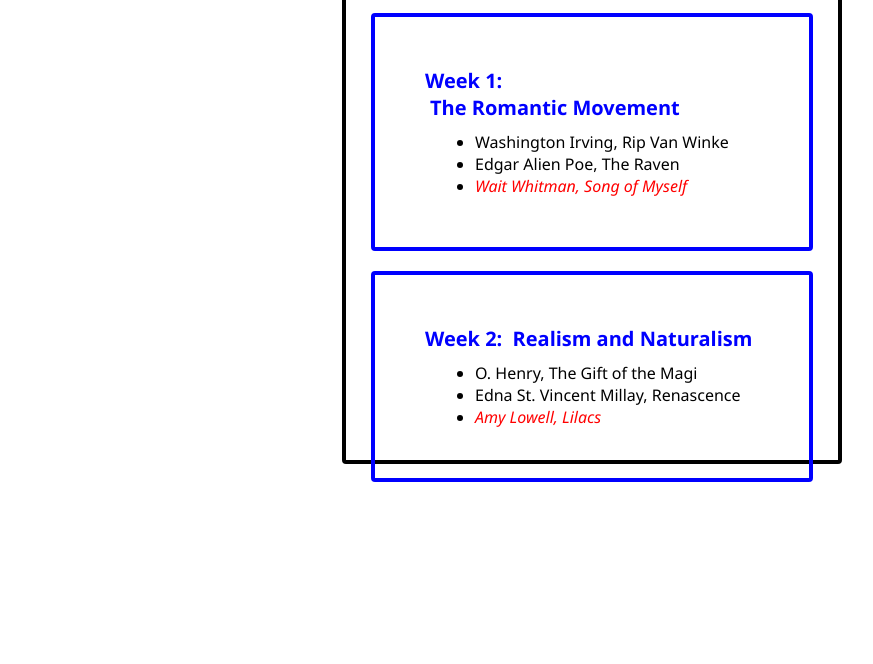
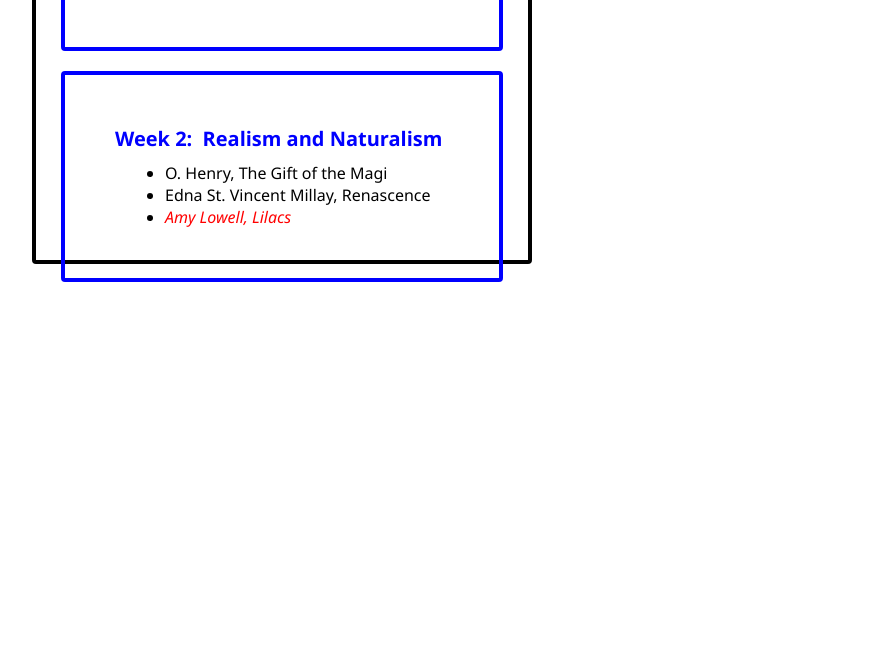
Before and after one commit to Dat2004777/C4EJS131, a plain HTML site: page Day-4/Lession-4.html in a window 1280 px wide. Shown: the part 286-950 px from the top of the page, without its empty margins (358-1231 px from the left). After the commit the page ends 800 px from the top, so only its background shows below. Drawn offline with Linux system fonts and the light colour scheme.

Commit message:
Lession_4

```diff
--- a/Day-4/Lession-4.css
+++ b/Day-4/Lession-4.css
@@ -5,7 +5,7 @@
 
 .form {
     font-family: segoe ui;
-    margin: 200px 383px 200px 700px;
+    margin: auto;
     box-sizing: border-box;
     border-radius: 4px;
     border: 4px solid;
```
